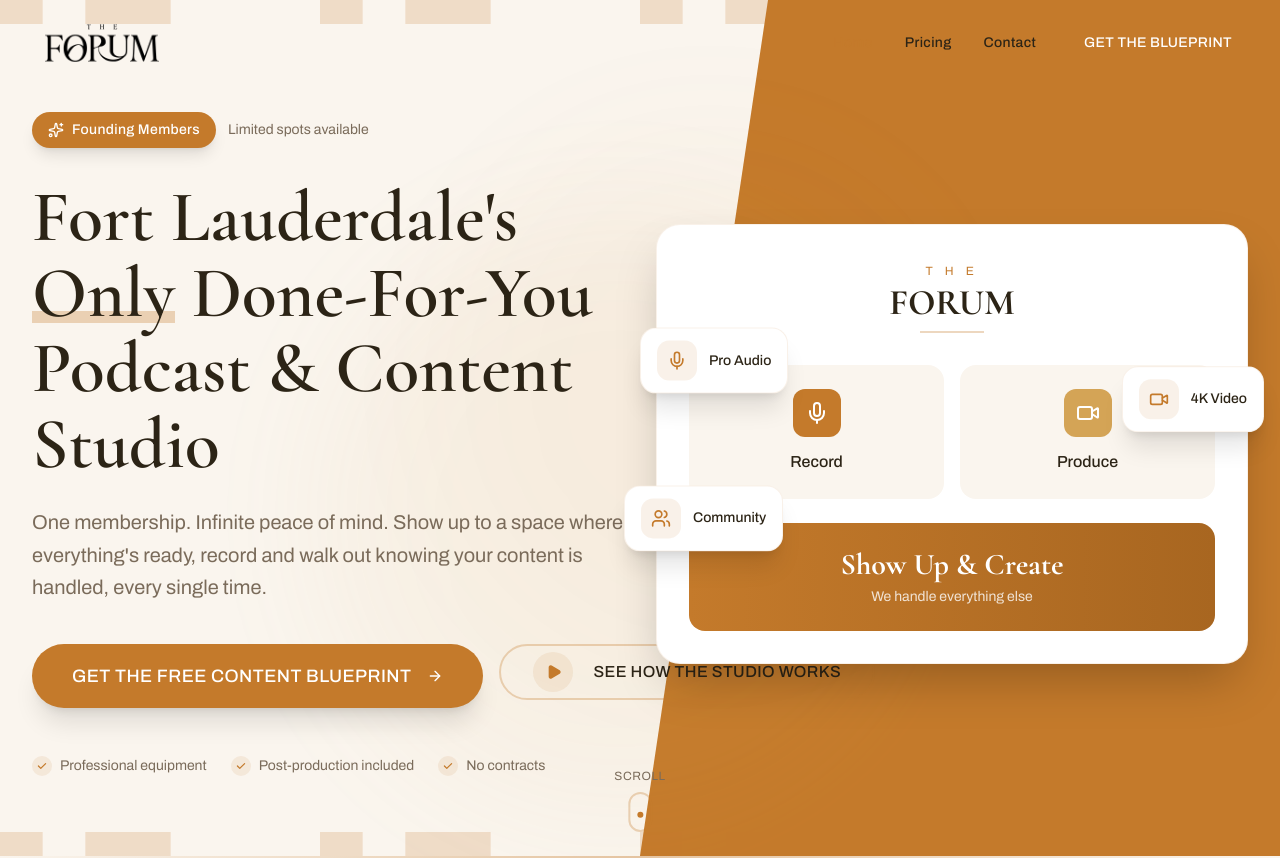
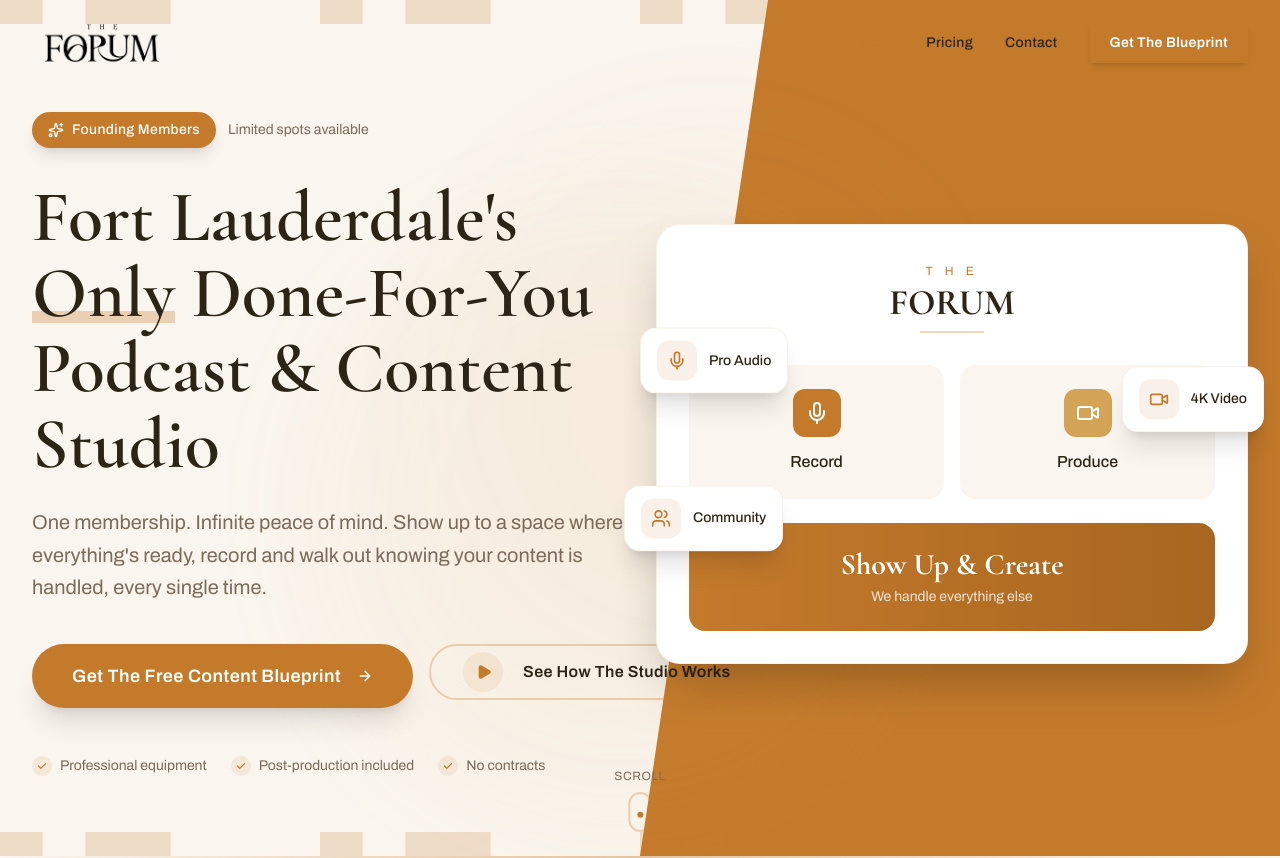
Before and after one commit to Juandurdaneta/the-forum-website, a Next.js app: page / in a window 1280 px wide. Shown: the top 858 px of the page. Built offline with nearby package versions, Linux system fonts and the light colour scheme.

Commit message:
Refactor Button component: enhance styles for improved visual consistency and adjust size variants

```diff
--- a/components/ui/Button.tsx
+++ b/components/ui/Button.tsx
@@ -6,14 +6,14 @@
 import { cn } from "@/lib/utils";
 
 const buttonVariants = cva(
-  "inline-flex items-center justify-center gap-2 whitespace-nowrap text-sm font-medium tracking-wide uppercase transition-all duration-300 focus-visible:outline-none focus-visible:ring-2 focus-visible:ring-brand-terracotta focus-visible:ring-offset-2 disabled:pointer-events-none disabled:opacity-50 [&_svg]:pointer-events-none [&_svg]:size-4 [&_svg]:shrink-0",
+  "inline-flex items-center justify-center gap-2 whitespace-nowrap text-sm font-semibold tracking-wide transition-all duration-300 focus-visible:outline-none focus-visible:ring-2 focus-visible:ring-brand-terracotta focus-visible:ring-offset-2 disabled:pointer-events-none disabled:opacity-50 [&_svg]:pointer-events-none [&_svg]:size-4 [&_svg]:shrink-0 rounded-xl",
   {
     variants: {
       variant: {
         default:
-          "bg-brand-terracotta text-white hover:bg-brand-terracotta-dark hover:scale-[1.02] hover:shadow-lg",
+          "bg-brand-terracotta text-white hover:bg-brand-terracotta-dark hover:scale-[1.02] hover:shadow-lg shadow-md",
         secondary:
-          "bg-brand-cream-dark text-brand-black hover:bg-brand-cream",
+          "bg-brand-cream-dark text-brand-black hover:bg-brand-cream shadow-sm",
         outline:
           "border-2 border-brand-terracotta text-brand-terracotta hover:bg-brand-terracotta hover:text-white",
         ghost:
@@ -23,7 +23,7 @@
       },
       size: {
         default: "h-12 px-6 py-3",
-        sm: "h-9 px-4 py-2 text-sm",
+        sm: "h-10 px-5 py-2 text-sm",
         lg: "h-14 px-8 py-4 text-base",
         xl: "h-16 px-10 py-5 text-lg",
         icon: "h-10 w-10",
```
